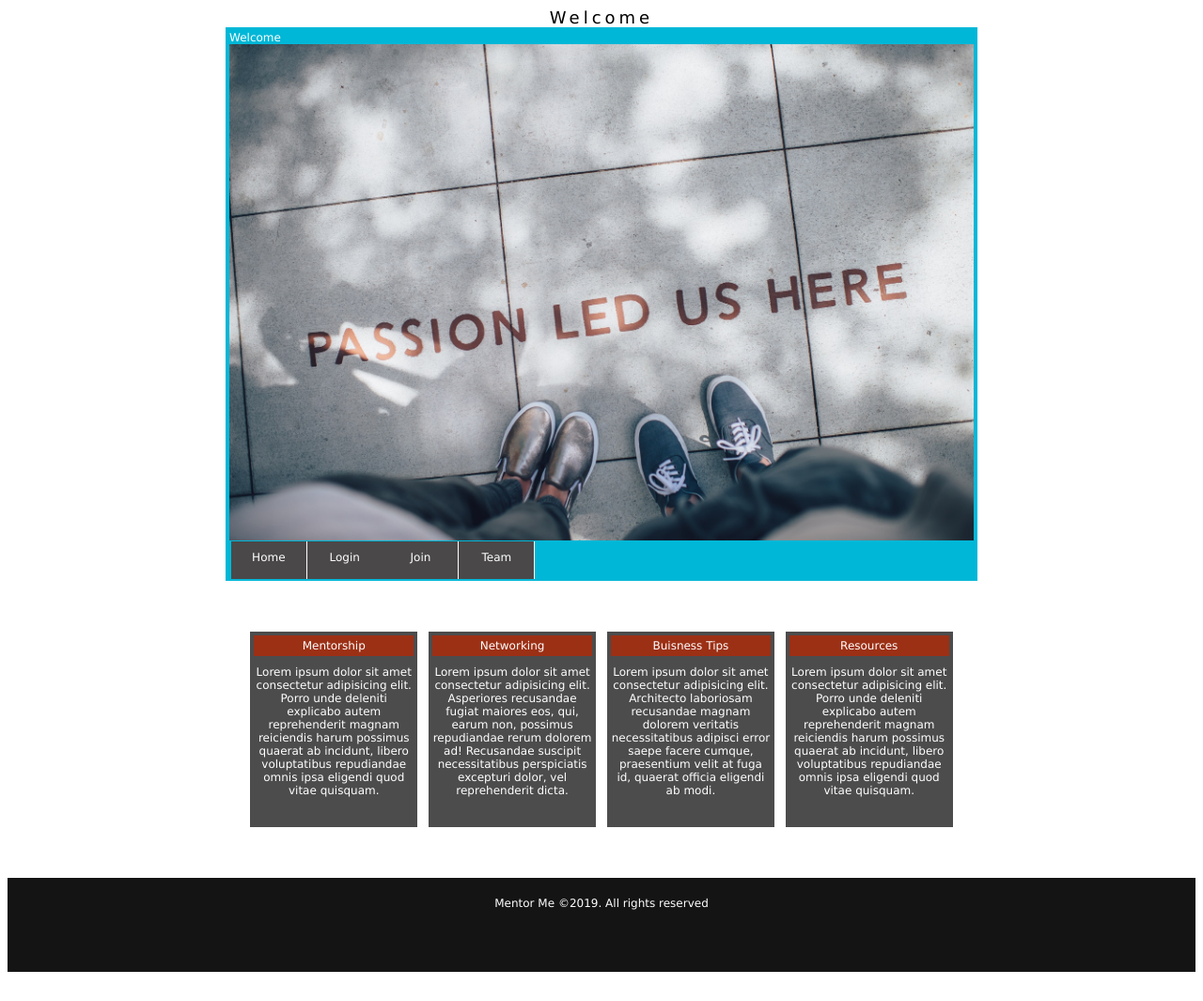
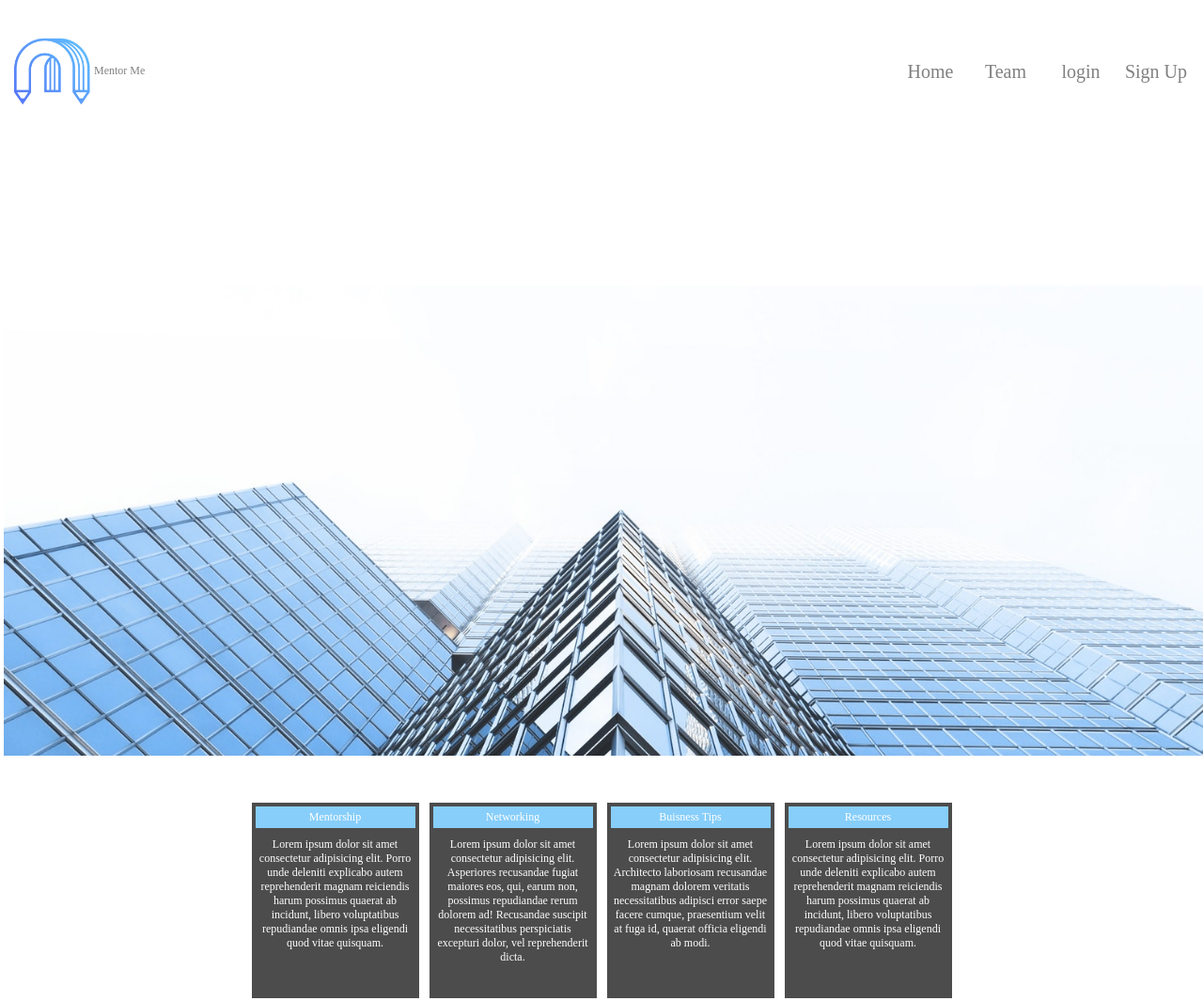
Before and after one commit to mentor-me-lambda-build-week-2/landing-page, a website: page public/index.html in a window 1280 px wide. Shown: the top 1065 px of the page at 94% size. Before the commit the page ends 1042 px from the top, so only its background shows below. Drawn offline with Linux system fonts and the light colour scheme; a web font is replaced by a local one.

Commit message:
made changes to the navbar - updated main picture - updated the fonts and boxes

```diff
--- a/public/css/index.css
+++ b/public/css/index.css
@@ -1,20 +1,64 @@
 body{
-        font-family: verdana, tahoma;
+       font-family: 'ZCOOL XiaoWei', serif;
         font-size: 12px;
+        margin: unset;
 }
 
 body a{
         text-decoration: none;
-        color:#fff;
+        color:grey;
 
 }
 
 #wrapper{
-        max-width: 800px;
-        min-width: 350px;
-        margin: auto;
+       min-width: 350px;
+       width: 100%;
+       height: 100vh;
 }
 
+nav{
+    position: fixed;
+    top: 0;
+    left: 0;
+    width: 100%;
+    height: 100px;
+    padding: 10px; 100px;
+    box-sizing: border-box;
+    transition: .3s;
+}
+
+.logo-container{
+    display: flex;
+    align-items: center;
+
+}
+
+.logo-text{
+
+}
+
+.logo{
+    width: 90px;
+
+
+}
+
+.navbar{
+    width: 100%;
+    display: flex;
+    justify-content: space-between;
+    margin-top: 25px;
+    margin-bottom: 25px;
+}
+
+.header-container{
+
+    width: 100%;
+    display: flex;
+    flex-direction: column;
+    height: 100%;
+    justify-content: flex-end;
+}
 #main_title{
         font-size: 18px;
         text-align: center;
@@ -22,29 +66,42 @@ body a{
 }
 
 #small_menu{
-        background-color: rgb(0,183,215);
+        display: flex;
+        flex-direction: column;
+        align-items: center;
+        background-color: white;
         padding: 4px;
-        color:#fff;
+        color: grey;
+        width: 100%;
+        height: 100%;
+        justify-content: center;
 }
 
-#header{
-        width: 100%;
+.header{
+    height: 500px;
+    background: url("/images/building.jpeg");
+    background-size: cover;
+
+    width: 100%;
 }
 
 #big_menu{
         background-color: rgb(52,46,90);
-        color: #fff;
+        color:grey;
+}
+.button-container{
+    display: flex;
+    justify-content: center;
+
 }
 
 
-#menu-button{
-    margin: -2px;
-    color: #fff;
+.menu-button{
+    margin-top: 20px;
+    color: grey;
     width: 80px;
     padding-top: 10px;
-
-    background-color: #4A4849;
-    border-right: solid thin #fff;
+    font-size: 20px;
     display: inline-block;
     text-align: center;
     height: 30px;
@@ -85,7 +142,7 @@ body a{
 }
 
 #info_header{
-        background-color: rgb(156, 48, 21);
+        background-color: lightskyblue;
         color: #fff;
         padding: 4px;
         margin-bottom: 10px;
--- a/public/index.html
+++ b/public/index.html
@@ -10,6 +10,8 @@
     <meta http-equiv="X-UA-Compatible" content="ie=edge" />
 
     <link href="./css/index.css" rel="stylesheet" type="text/css" />
+    <link href="https://fonts.googleapis.com/css?family=ZCOOL+XiaoWei" rel="stylesheet">
+
 
     <script src="./js/index.js"></script>
   </head>
@@ -18,27 +20,33 @@
 
     <div id= "wrapper" >
 
-    <div id="main_title" >
-            Welcome
+
+      <div id="small_menu" >
+
+
+      <div class="header-container">
+      <div class="header"></div>
+
+
+        <nav class="navbar">
+          <div class="logo-container">
+          <img src="./images/mentorme.png" class="logo" />
+          <div class="logo-text">Mentor Me</div>
+          </div>
+              <div class="button-container">
+              <div class="menu-button" >Home</div>
+              <div class="menu-button" >Team</div>
+              <div class="menu-button" >login</div>
+              <div class="menu-button" >Sign Up</div>
+        </div>
+        </nav>
 
     </div>
+  </div>
+  </div>
 
 
 
-
-      <div id="small_menu" >
-
-        <a href="">Welcome</a>
-
-      <img id="header" src="./images/header.jpg"  />
-
-      <img id="big_menu" >
-          <div id="menu-button" >Home</div>
-          <div id="menu-button" >Login</div>
-          <div id="menu-button" >Join</div>
-          <div id="menu-button" >Team</div>
-    </div>
-  </div>
 
 <div id="content">
 
--- a/public/js/index.js
+++ b/public/js/index.js
@@ -1,3 +1 @@
 console.log('testing');
-
-// $('.carousel').carousel()
```
Also changed, not shown: public/images/building.jpeg (added), public/images/mentorme.png (added).
